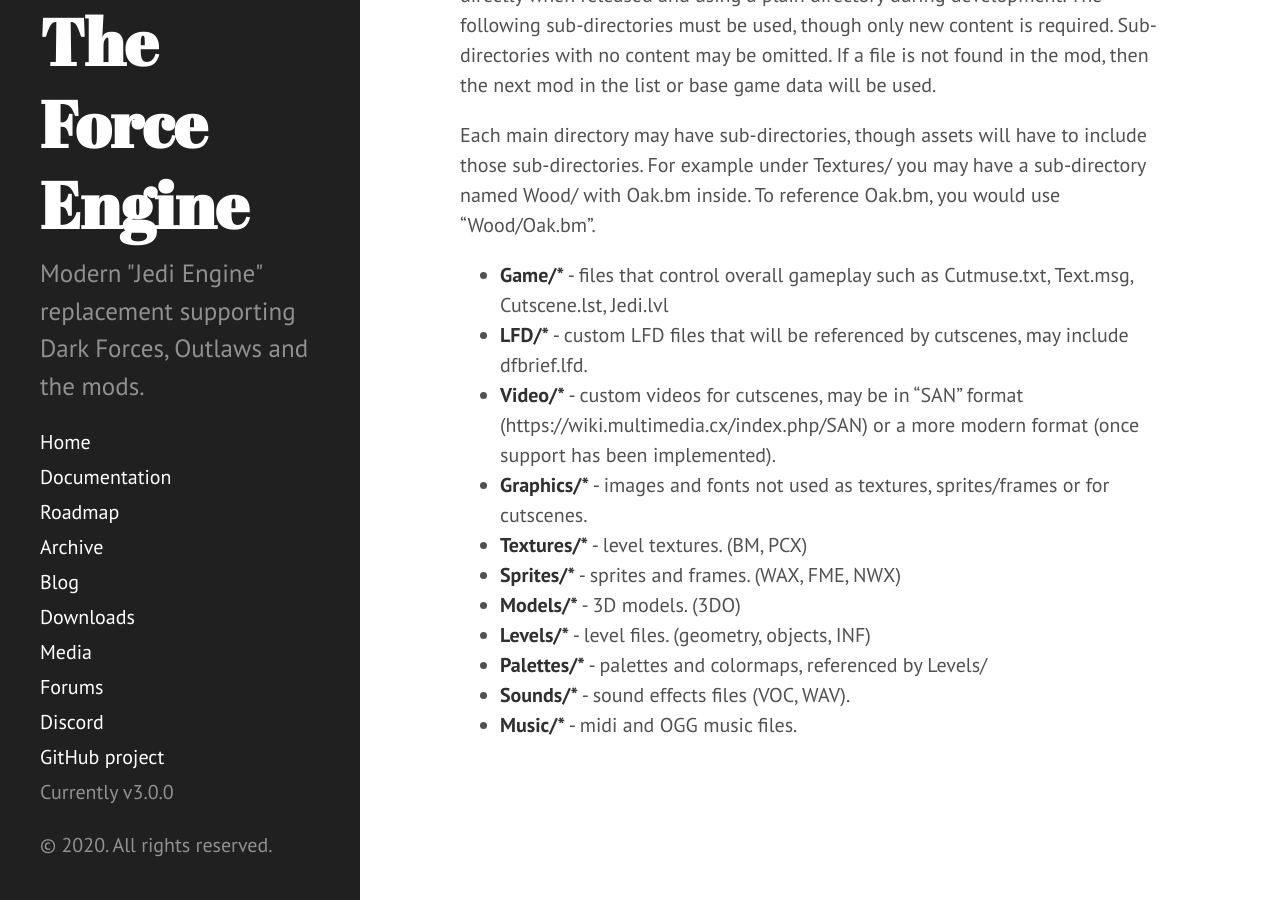
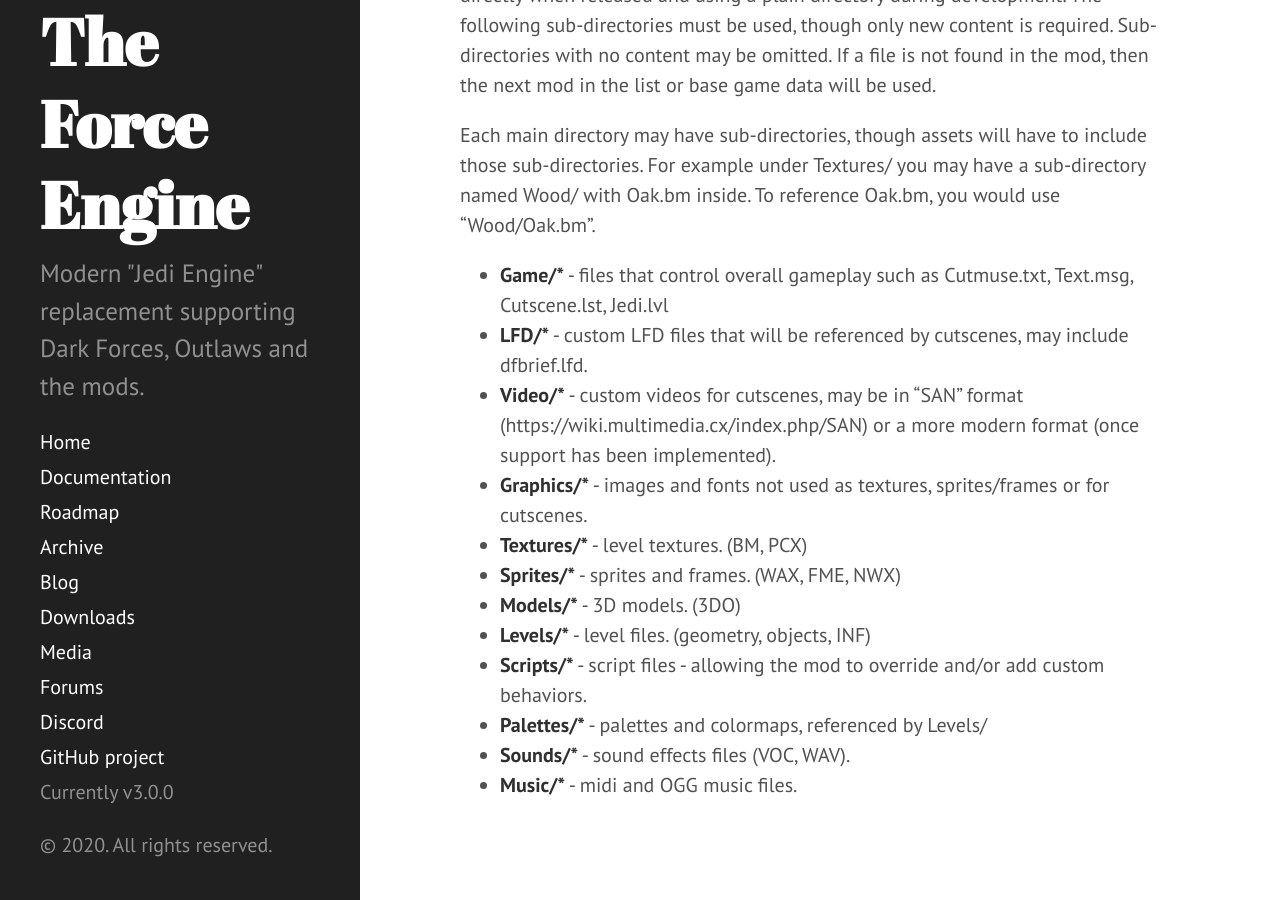
Before and after one commit to TheForceEngine/TheForceEngine.github.io, a Jekyll site: the page built from TFE_ModFormat.md, in a window 1280 px wide and 900 px high, scrolled down 743 px. Built offline with Jekyll 4.4.1, drawn with Linux system fonts in a browser that asks for light colours.

Commit message:
Update TFE_ModFormat.md

```diff
--- a/TFE_ModFormat.md
+++ b/TFE_ModFormat.md
@@ -29,6 +29,7 @@
  * __Sprites/*__ - sprites and frames. (WAX, FME, NWX)
  * __Models/*__ - 3D models. (3DO)
  * __Levels/*__ - level files. (geometry, objects, INF)
+ * __Scripts/*__ - script files - allowing the mod to override and/or add custom behaviors.
  * __Palettes/*__ - palettes and colormaps, referenced by Levels/
  * __Sounds/*__ - sound effects files (VOC, WAV).
  * __Music/*__ - midi and OGG music files.
```
